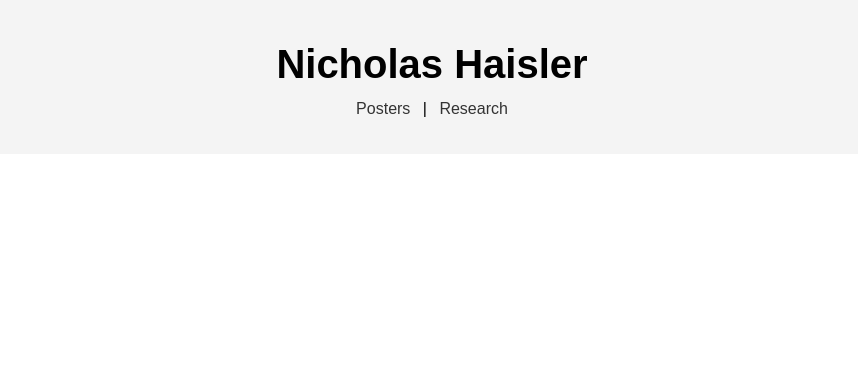
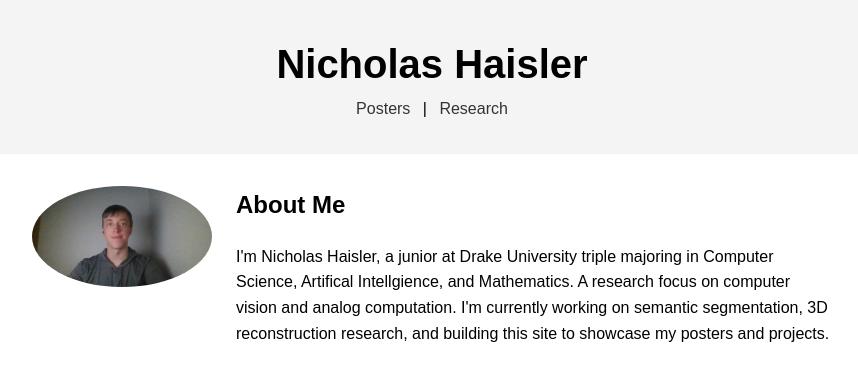
Before and after one commit to NHaisler/my-website, a plain HTML site: page index.html in a window 1280 px wide. Shown: the whole page, without its empty margins (208-1066 px from the left). Drawn offline with Linux system fonts and the light colour scheme.

Commit message:
Tried to age about me

```diff
--- a/css/style.css
+++ b/css/style.css
@@ -25,3 +25,28 @@ body {
   header nav a:hover {
     text-decoration: underline;
   }
+
+  /* Profile section: photo on left, text on right */
+.about-me {
+    display: flex;
+    align-items: flex-start;
+    max-width: 800px;
+    margin: 2rem auto;
+    padding: 0 1rem;
+  }
+
+  .about-me img {
+    width: 180px;            /* adjust as needed */
+    height: auto;
+    border-radius: 50%;      /* makes it circular */
+    margin-right: 1.5rem;
+    object-fit: cover;
+  }
+
+  .about-me .bio {
+    flex: 1;
+  }
+
+  .about-me .bio h2 {
+    margin-top: 0;
+  }
--- a/index.html
+++ b/index.html
@@ -19,3 +19,19 @@
   </main>
 </body>
 </html>
+
+
+<main>
+  <section class="about-me">
+    <img src="assets/images/me.jpg" alt="Nicholas Haisler">
+    <div class="bio">
+      <h2>About Me</h2>
+      <p>
+        I'm Nicholas Haisler, a junior at Drake University triple majoring in Computer Science,
+        Artifical Intellgience, and Mathematics. A research focus on computer vision and analog computation.
+        I'm currently working on semantic segmentation, 3D reconstruction research,
+        and building this site to showcase my posters and projects.
+      </p>
+    </div>
+  </section>
+</main>
```
Also changed, not shown: assets/images/me.jpg (added).
